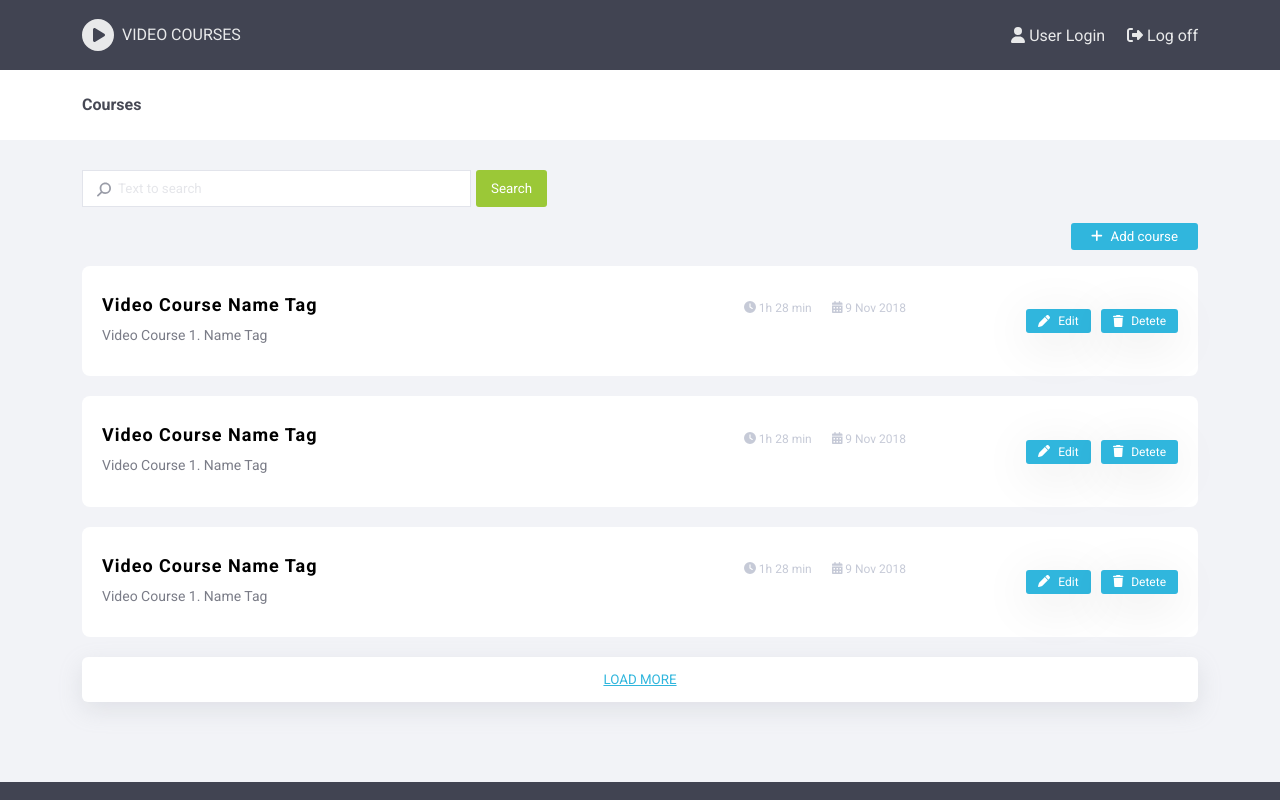
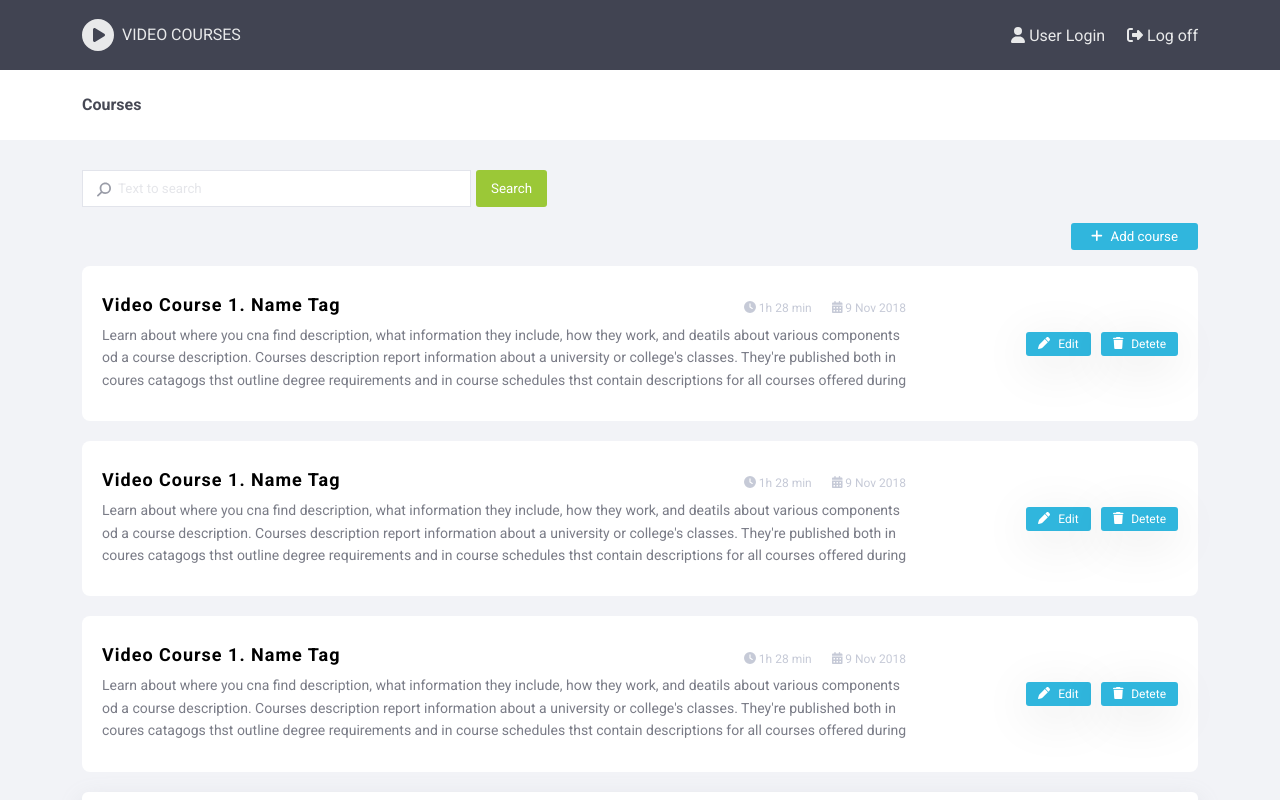
Before and after one commit to artykovdaniyar/angular-is-rock-, an Angular app: page / in a window 1280 px wide. Shown: the top 800 px of the page. Built offline with nearby package versions, Linux system fonts and the light colour scheme.

Commit message:
creating course interface and sharing properties through courses components and iteration of courses list

```diff
--- a/src/app/app.component.ts
+++ b/src/app/app.component.ts
@@ -3,8 +3,6 @@ import { Component } from '@angular/core';
 @Component({
   selector: 'app-root',
   templateUrl: './app.component.html',
-  styleUrls: ['./app.component.scss']
+  styleUrls: ['./app.component.scss'],
 })
-export class AppComponent {
-  title = 'angular-is-rock';
-}
+export class AppComponent {}
--- a/src/app/core/courses/courses-item/courses-item.component.html
+++ b/src/app/core/courses/courses-item/courses-item.component.html
@@ -1,19 +1,21 @@
 <article class="card">
   <div class="info">
     <div class="info-header">
-      <h3 class="title">Video Course Name Tag</h3>
+      <h3 class="title">{{ course.name }}</h3>
       <ul class="info-date">
         <li class="visite-time">
           <fa-icon [icon]="faClock"></fa-icon>
-          1h 28 min
+          {{ course.duration }}
         </li>
         <li class="creation-time">
           <fa-icon [icon]="faCalendarDays"></fa-icon>
-          9 Nov 2018
+          {{ course.date }}
         </li>
       </ul>
     </div>
-    <p class="description">Video Course 1. Name Tag</p>
+    <p class="description">
+      {{ course.description }}
+    </p>
   </div>
   <div class="course__tools">
     <button class="btn">
--- a/src/app/core/courses/courses-item/courses-item.component.ts
+++ b/src/app/core/courses/courses-item/courses-item.component.ts
@@ -1,4 +1,5 @@
 import { Component, Input, OnInit } from '@angular/core';
+import { Course } from '../models/course';
 import {
   faClock,
   faCalendarDays,
@@ -12,6 +13,7 @@ import {
   styleUrls: ['./courses-item.component.scss'],
 })
 export class CoursesItemComponent {
+  @Input() course!: Course;
   faClock = faClock;
   faCalendarDays = faCalendarDays;
   faPen = faPen;
--- a/src/app/core/courses/courses-list/courses-list.component.html
+++ b/src/app/core/courses/courses-list/courses-list.component.html
@@ -4,14 +4,8 @@
     Add course
   </button>
   <ul class="courses__list">
-    <li>
-      <app-courses-item></app-courses-item>
-    </li>
-    <li>
-      <app-courses-item></app-courses-item>
-    </li>
-    <li>
-      <app-courses-item></app-courses-item>
+    <li *ngFor="let course of coursesList">
+      <app-courses-item [course]="course"></app-courses-item>
     </li>
   </ul>
 </section>
--- a/src/app/core/courses/courses-list/courses-list.component.ts
+++ b/src/app/core/courses/courses-list/courses-list.component.ts
@@ -1,5 +1,6 @@
 import { Component, Input, OnInit } from '@angular/core';
 import { faPlus } from '@fortawesome/free-solid-svg-icons';
+import { Course } from '../models/course';
 
 @Component({
   selector: 'app-courses-list',
@@ -8,6 +9,7 @@ import { faPlus } from '@fortawesome/free-solid-svg-icons';
 })
 export class CoursesListComponent implements OnInit {
   faPlus = faPlus;
+  @Input() coursesList: Course[] = [];
   constructor() {}
 
   ngOnInit(): void {}
--- a/src/app/core/courses/courses.component.html
+++ b/src/app/core/courses/courses.component.html
@@ -1,7 +1,7 @@
 <section class="courses">
   <div class="courses__container container">
     <app-courses-search></app-courses-search>
-    <app-courses-list></app-courses-list>
+    <app-courses-list [coursesList]="courses"></app-courses-list>
     <app-courses-more></app-courses-more>
   </div>
 </section>
--- a/src/app/core/courses/courses.component.ts
+++ b/src/app/core/courses/courses.component.ts
@@ -1,8 +1,33 @@
 import { Component, OnInit } from '@angular/core';
+import { Course } from './models/course';
 
 @Component({
   selector: 'app-courses',
   templateUrl: './courses.component.html',
   styleUrls: ['./courses.component.scss'],
 })
-export class CoursesComponent {}
+export class CoursesComponent {
+  courses: Course[] = [
+    {
+      name: 'Video Course 1. Name Tag',
+      description:
+        "Learn about where you cna  find description, what information they include, how they work, and deatils about various components od a course description. Courses description report information about a university or college's classes. They're published both in coures catagogs thst outline degree requirements and in course schedules thst contain descriptions for all courses offered during",
+      duration: '1h 28 min',
+      date: '9 Nov 2018',
+    },
+    {
+      name: 'Video Course 1. Name Tag',
+      description:
+        "Learn about where you cna  find description, what information they include, how they work, and deatils about various components od a course description. Courses description report information about a university or college's classes. They're published both in coures catagogs thst outline degree requirements and in course schedules thst contain descriptions for all courses offered during",
+      duration: '1h 28 min',
+      date: '9 Nov 2018',
+    },
+    {
+      name: 'Video Course 1. Name Tag',
+      description:
+        "Learn about where you cna  find description, what information they include, how they work, and deatils about various components od a course description. Courses description report information about a university or college's classes. They're published both in coures catagogs thst outline degree requirements and in course schedules thst contain descriptions for all courses offered during",
+      duration: '1h 28 min',
+      date: '9 Nov 2018',
+    },
+  ];
+}
--- /dev/null
+++ b/src/app/core/courses/models/course.ts
@@ -0,0 +1,6 @@
+export interface Course {
+  name: string;
+  description: string;
+  duration: string;
+  date: string;
+}
```
